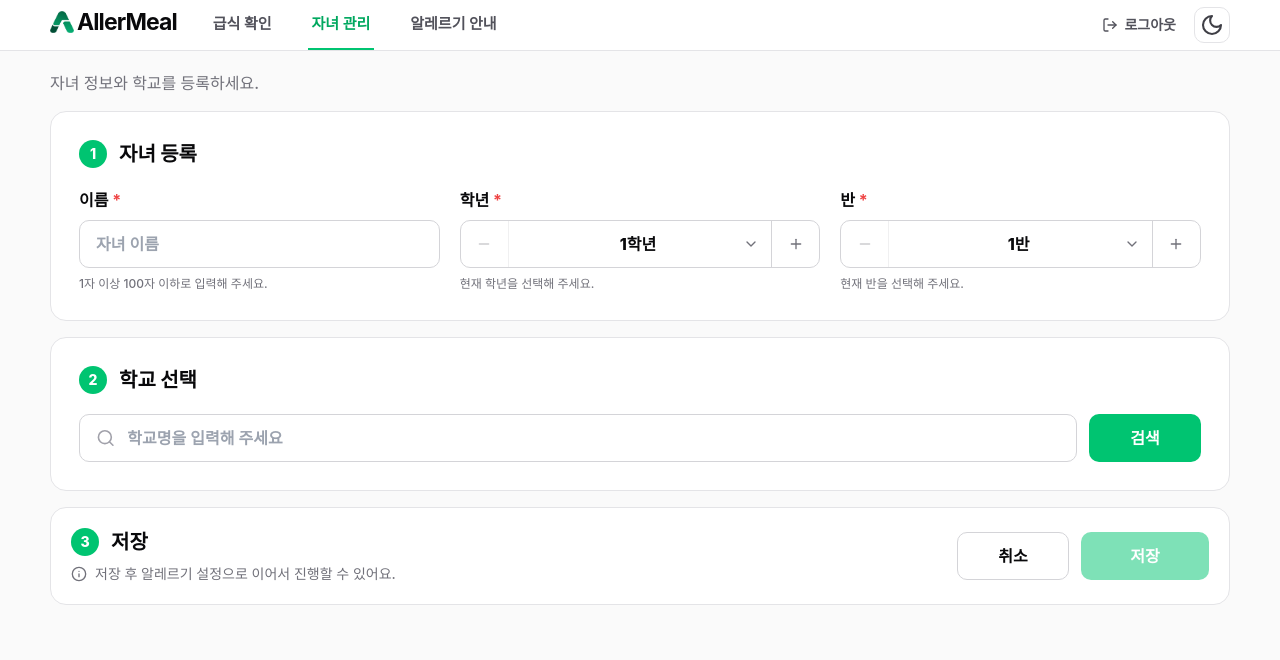
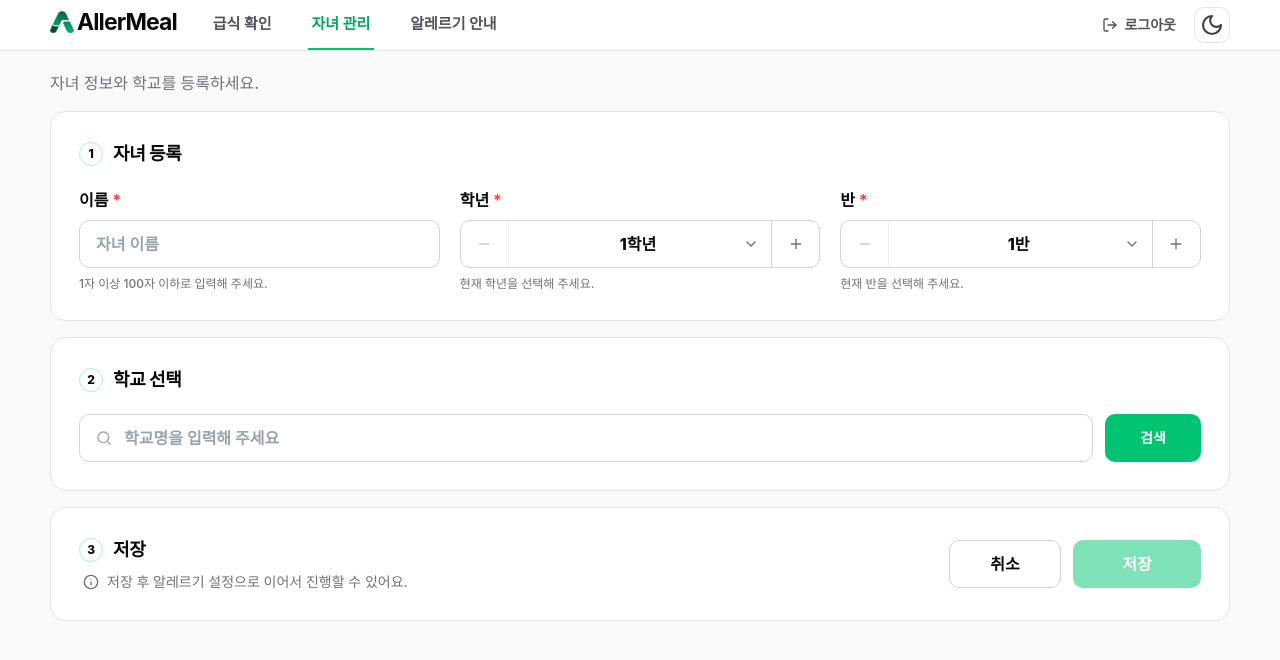
Before and after one commit to wowddok99/aller-meal-fe, a Next.js app: page /children/new in a window 1280 px wide. Shown: the top 660 px of the page. Built offline with nearby package versions, Linux system fonts and the light colour scheme; a web font is replaced by a local one.

Commit message:
feat: 자녀 등록 단계형 입력 UX 개선
- 자녀 정보, 학교 선택, 저장 단계를 분리해 등록 흐름 정리
- 학교 검색 및 선택 인터랙션 추가

```diff
--- a/src/components/member/child-registration-form.tsx
+++ b/src/components/member/child-registration-form.tsx
@@ -9,7 +9,7 @@ import { createChild, MemberApiError, School, searchSchools } from "@/lib/member
 const inputClass = "h-12 w-full rounded-[10px] border border-zinc-300 bg-white px-4 font-semibold outline-none transition focus:border-mint-500 focus:ring-2 focus:ring-mint-500/20 dark:border-zinc-700 dark:bg-[#0b0f13]";
 
 function StepTitle({ step, children }: { step: number; children: React.ReactNode }) {
-  return <h2 className="flex items-center gap-3 text-xl font-extrabold"><span className="flex h-7 w-7 items-center justify-center rounded-full bg-mint-500 text-sm text-white">{step}</span>{children}</h2>;
+  return <h2 className="flex items-center gap-2.5 text-lg font-extrabold tracking-[-0.02em]"><span className="flex h-6 w-6 items-center justify-center rounded-full border border-mint-500/30 bg-mint-50 text-xs font-extrabold text-mint-700 dark:bg-mint-950/30 dark:text-mint-300">{step}</span>{children}</h2>;
 }
 
 function NumberStepper({
@@ -131,19 +131,19 @@ export function ChildRegistrationForm() {
         <StepTitle step={2}>학교 선택</StepTitle>
         <div className="mt-5 flex flex-col gap-3">
           <div className="flex flex-col gap-3 sm:flex-row">
-            <label className="flex h-12 flex-1 items-center gap-3 rounded-[10px] border border-zinc-300 px-4 focus-within:border-mint-500 dark:border-zinc-700"><Search className="h-5 w-5 text-zinc-400" /><span className="sr-only">학교명</span><input type="search" className="h-full w-full bg-transparent font-semibold outline-none" value={keyword} onChange={(event) => setKeyword(event.target.value)} placeholder="학교명을 입력해 주세요" /></label>
-            <button type="button" onClick={(event) => void handleSearch(event)} disabled={searching} className="h-12 min-w-28 rounded-[10px] bg-mint-500 px-6 font-extrabold text-white disabled:opacity-50">{searching ? "검색 중" : "검색"}</button>
+            <label className="flex h-12 flex-1 items-center gap-3 rounded-[10px] border border-zinc-300 px-4 transition focus-within:border-mint-500 focus-within:ring-2 focus-within:ring-mint-500/20 dark:border-zinc-700"><Search className="h-4 w-4 shrink-0 text-zinc-400" /><span className="sr-only">학교명</span><input type="search" className="h-full w-full bg-transparent font-semibold outline-none" value={keyword} onChange={(event) => setKeyword(event.target.value)} placeholder="학교명을 입력해 주세요" /></label>
+            <button type="button" onClick={(event) => void handleSearch(event)} disabled={searching} className="h-12 min-w-24 rounded-[10px] bg-mint-500 px-5 text-sm font-bold text-white transition-colors hover:bg-mint-600 disabled:opacity-50">{searching ? "검색 중" : "검색"}</button>
           </div>
           {searchError && <p role="alert" className="rounded-xl bg-red-50 px-4 py-3 text-sm font-bold text-red-700 dark:bg-red-950/30 dark:text-red-300"><AlertTriangle className="mr-2 inline h-4 w-4" />{searchError}</p>}
           {searching && <div className="flex h-28 items-center justify-center text-sm font-bold text-zinc-500"><LoaderCircle className="mr-2 h-5 w-5 animate-spin" />학교를 검색하고 있습니다.</div>}
           {!searching && searched && !searchError && schools.length === 0 && <div className="rounded-xl border border-dashed border-zinc-300 p-7 text-center text-sm font-semibold text-zinc-500 dark:border-zinc-700">검색 결과가 없습니다. 학교명을 다시 확인해 주세요.</div>}
-          {!searching && schools.length > 0 && <div className="overflow-hidden rounded-xl border border-zinc-200 dark:border-zinc-800">{schools.map((school) => <article key={school.id} className="flex flex-col gap-3 border-b border-zinc-200 p-4 last:border-0 sm:flex-row sm:items-center dark:border-zinc-800"><span className="flex h-10 w-10 shrink-0 items-center justify-center rounded-full bg-zinc-100 dark:bg-zinc-900"><SchoolIcon className="h-5 w-5" /></span><div className="min-w-0 flex-1"><div className="flex flex-wrap items-center gap-2"><h3 className="font-extrabold">{school.name}</h3><span className="rounded-full border border-zinc-300 px-2 py-0.5 text-xs font-bold dark:border-zinc-700">{school.region}</span></div><p className="truncate text-sm font-medium text-zinc-500">{school.address}</p><p className="mt-1 text-xs font-medium text-zinc-400">NEIS {school.neisSchoolCode} · 교육청 {school.educationOfficeCode}</p></div><button type="button" onClick={() => { setSelected(school); setFormError(""); }} className={`h-10 rounded-[10px] border px-5 font-bold ${selected?.id === school.id ? "border-mint-500 bg-mint-50 text-mint-700 dark:bg-mint-950/30 dark:text-mint-300" : "border-zinc-300 text-mint-600 dark:border-zinc-700 dark:text-mint-400"}`}>{selected?.id === school.id ? "선택됨" : "선택"}</button></article>)}</div>}
-          {selected && <div role="status" className="flex items-center gap-3 rounded-xl border border-mint-400/60 bg-mint-50 p-4 dark:bg-mint-950/20"><span className="flex h-9 w-9 items-center justify-center rounded-full bg-mint-500 text-white"><Check className="h-5 w-5" /></span><div><p className="text-xs font-bold text-mint-700 dark:text-mint-300">선택된 학교</p><p className="font-extrabold">{selected.name}</p></div></div>}
+          {!searching && schools.length > 0 && <div className="overflow-hidden rounded-xl border border-zinc-200 dark:border-zinc-800">{schools.map((school) => <article key={school.id} className="flex flex-col gap-3 border-b border-zinc-200 p-4 last:border-0 sm:flex-row sm:items-center dark:border-zinc-800"><span className="flex h-8 w-8 shrink-0 items-center justify-center rounded-full bg-zinc-100 text-zinc-600 dark:bg-zinc-900 dark:text-zinc-300"><SchoolIcon className="h-4 w-4" /></span><div className="min-w-0 flex-1"><div className="flex flex-wrap items-center gap-2"><h3 className="font-extrabold">{school.name}</h3><span className="rounded-full border border-zinc-300 px-2 py-0.5 text-xs font-bold dark:border-zinc-700">{school.region}</span></div><p className="truncate text-sm font-medium text-zinc-500">{school.address}</p><p className="mt-1 text-xs font-medium text-zinc-400">NEIS {school.neisSchoolCode} · 교육청 {school.educationOfficeCode}</p></div><button type="button" onClick={() => { setSelected(school); setFormError(""); }} className={`h-10 rounded-[10px] border px-5 text-sm font-bold transition-colors ${selected?.id === school.id ? "border-mint-500 bg-mint-50 text-mint-700 dark:bg-mint-950/30 dark:text-mint-300" : "border-zinc-300 text-mint-600 hover:border-mint-500 dark:border-zinc-700 dark:text-mint-400"}`}>{selected?.id === school.id ? "선택됨" : "선택"}</button></article>)}</div>}
+          {selected && <div role="status" className="flex items-center gap-3 rounded-xl border border-mint-400/60 bg-mint-50 p-4 dark:bg-mint-950/20"><span className="flex h-8 w-8 items-center justify-center rounded-full bg-mint-500 text-white"><Check className="h-4 w-4" /></span><div><p className="text-xs font-bold text-mint-700 dark:text-mint-300">선택된 학교</p><p className="font-extrabold">{selected.name}</p></div></div>}
         </div>
       </section>
 
-      <section className="flex flex-col gap-4 rounded-2xl border border-zinc-200 bg-white p-5 sm:flex-row sm:items-center sm:justify-between dark:border-zinc-800 dark:bg-[#101419]">
-        <div><StepTitle step={3}>저장</StepTitle><p className="mt-2 flex items-center gap-2 text-sm font-medium text-zinc-500"><Info className="h-4 w-4" />저장 후 알레르기 설정으로 이어서 진행할 수 있어요.</p></div>
+      <section className="flex flex-col gap-4 rounded-2xl border border-zinc-200 bg-white p-5 md:p-7 sm:flex-row sm:items-center sm:justify-between dark:border-zinc-800 dark:bg-[#101419]">
+        <div><StepTitle step={3}>저장</StepTitle><p className="mt-2 grid grid-cols-[1.5rem_minmax(0,1fr)] items-center gap-x-1 text-sm font-medium text-zinc-500"><Info className="h-4 w-4 justify-self-center" /><span>저장 후 알레르기 설정으로 이어서 진행할 수 있어요.</span></p></div>
         <div className="flex gap-3"><Link href="/children" className="inline-flex h-12 min-w-28 items-center justify-center rounded-[10px] border border-zinc-300 px-6 font-bold dark:border-zinc-700">취소</Link><button type="submit" disabled={saving || !name.trim() || !selected} className="h-12 min-w-32 rounded-[10px] bg-mint-500 px-7 font-extrabold text-white disabled:cursor-not-allowed disabled:opacity-50">{saving ? "저장 중" : "저장"}</button></div>
       </section>
       {formError && <div role="alert" className="rounded-xl border border-red-200 bg-red-50 px-4 py-3 text-sm font-bold text-red-700 dark:border-red-900 dark:bg-red-950/30 dark:text-red-300"><AlertTriangle className="mr-2 inline h-4 w-4" />{formError}{(formError === "로그인이 필요합니다." || formError.includes("인증")) && <Link href="/auth/login" className="ml-3 underline">로그인</Link>}</div>}
--- a/src/components/public/public-page-index.tsx
+++ b/src/components/public/public-page-index.tsx
@@ -92,10 +92,10 @@ const pageLinks = [
     id: "08",
     title: "08_08_child_registration",
     label: "자녀 등록",
-    description: "학교와 학년·반 정보를 입력해 자녀를 등록하는 화면입니다.",
+    description: "상세 리뷰를 마치고 확정된 자녀 등록 화면입니다.",
     href: "/children/new",
-    status: "리뷰 필요",
-    icon: ClipboardCheck,
+    status: "완료",
+    icon: CheckCircle2,
   },
   {
     id: "09",
```
